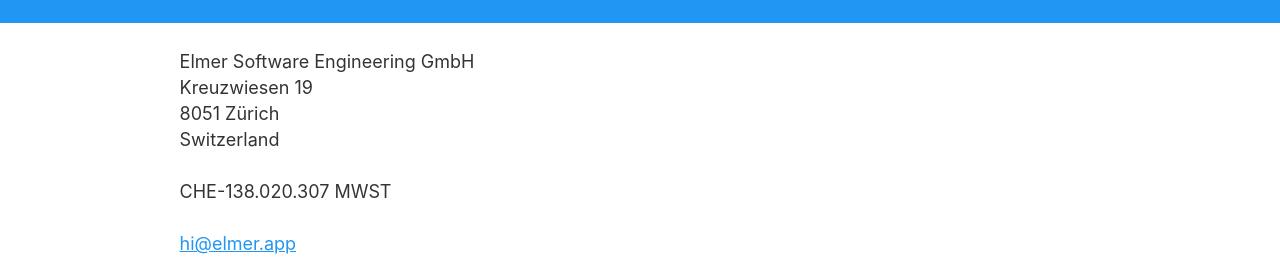
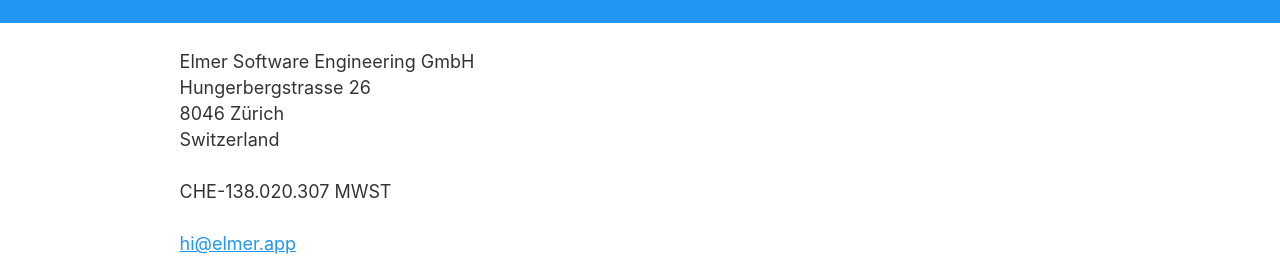
Before and after one commit to lukaselmer/ese-website, a Gatsby site: page / in a window 1280 px wide. Shown: the part 74-338 px from the top of the page. Built offline with nearby package versions, Linux system fonts and the light colour scheme; Gatsby itself is replaced by a stand-in of ours.

Commit message:
Update address

```diff
--- a/src/pages/index.js
+++ b/src/pages/index.js
@@ -9,9 +9,9 @@
     <p>
       Elmer Software Engineering GmbH
       <br />
-      Kreuzwiesen 19
+      Hungerbergstrasse 26
       <br />
-      8051 Zürich
+      8046 Zürich
       <br />
       Switzerland
     </p>
```
